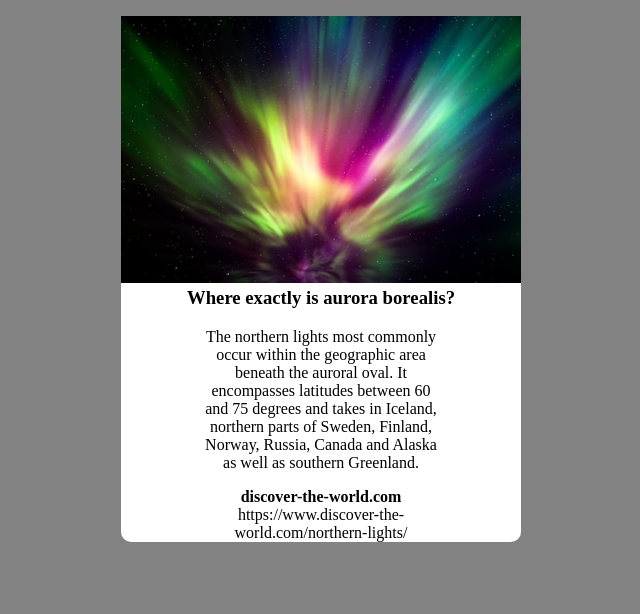
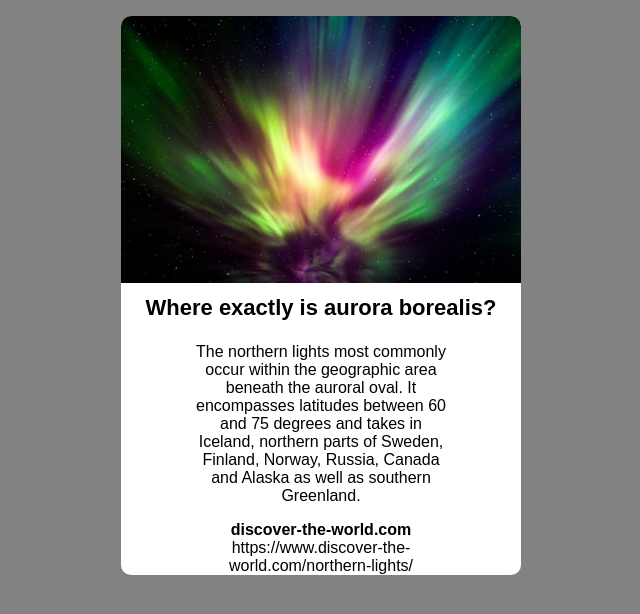
Before and after one commit to Velislav21/Softuni-HTML-CSS, a plain HTML site: page 03-Box-model/exercise/04/index.html in a window 1280 px wide. Shown: the whole page, without its empty margins (319-959 px from the left). Drawn offline with Linux system fonts and the light colour scheme.

Commit message:
.
css practice

```diff
--- a/03-Box-model/exercise/04/styles.css
+++ b/03-Box-model/exercise/04/styles.css
@@ -1,6 +1,7 @@
 * {
     margin: 0;
     padding: 0;
+    font-family: sans-serif;
 }
 
 html {
@@ -11,20 +12,24 @@ body {
 }
 
 img {
+    border-top-left-radius: 10px;
+    border-top-right-radius: 10px;
     width: 400px;
+    margin-bottom: 0.5em;
 }
 
 .container {
     border-radius: 10px;
     background-color: white;
-    margin: 0 auto;
-    margin-top: 1em;
+    margin: 1em auto;
+    /* margin-top: 1em; */
     width: 400px;
     text-align: center;
 }
 
 h3 {
     margin-bottom: 1em;
+    font-size: 22px;
 }
 
 p {
--- /dev/null
+++ b/03-Box-model/exercise/05/styles.css
@@ -0,0 +1,21 @@
+* {
+  margin: 0;
+  padding: 0;
+}
+
+html {
+  box-sizing: border-box;
+}
+body {
+  font-family: sans-serif;
+}
+
+article {
+    border: 1px dashed gray;
+    margin: 1 auto;
+}
+
+article > p {
+    margin-bottom: 1em;
+    background-color: red;
+}
```
Also changed, not shown: 03-Box-model/exercise/05/index05.html (added, +22 -0 lines).
